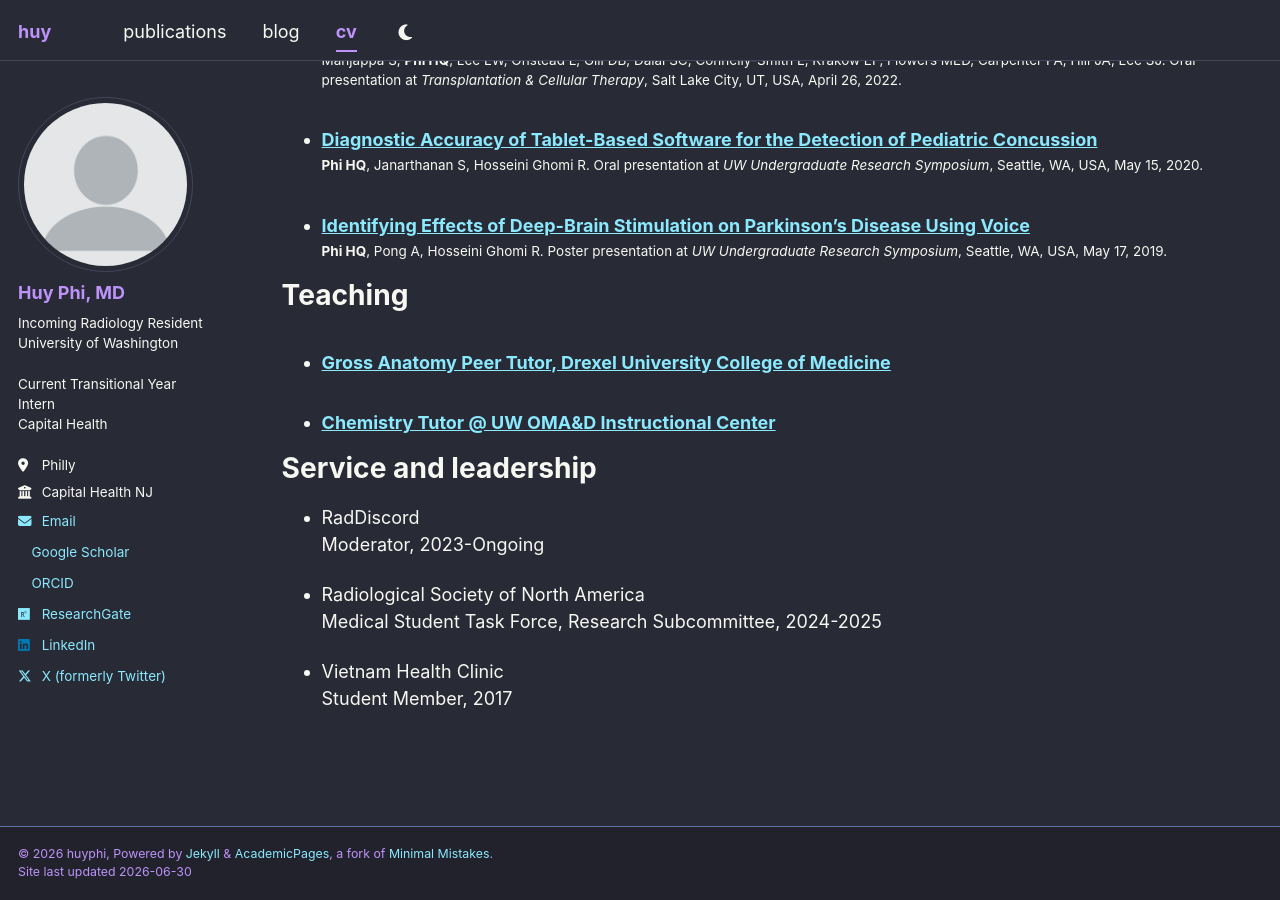
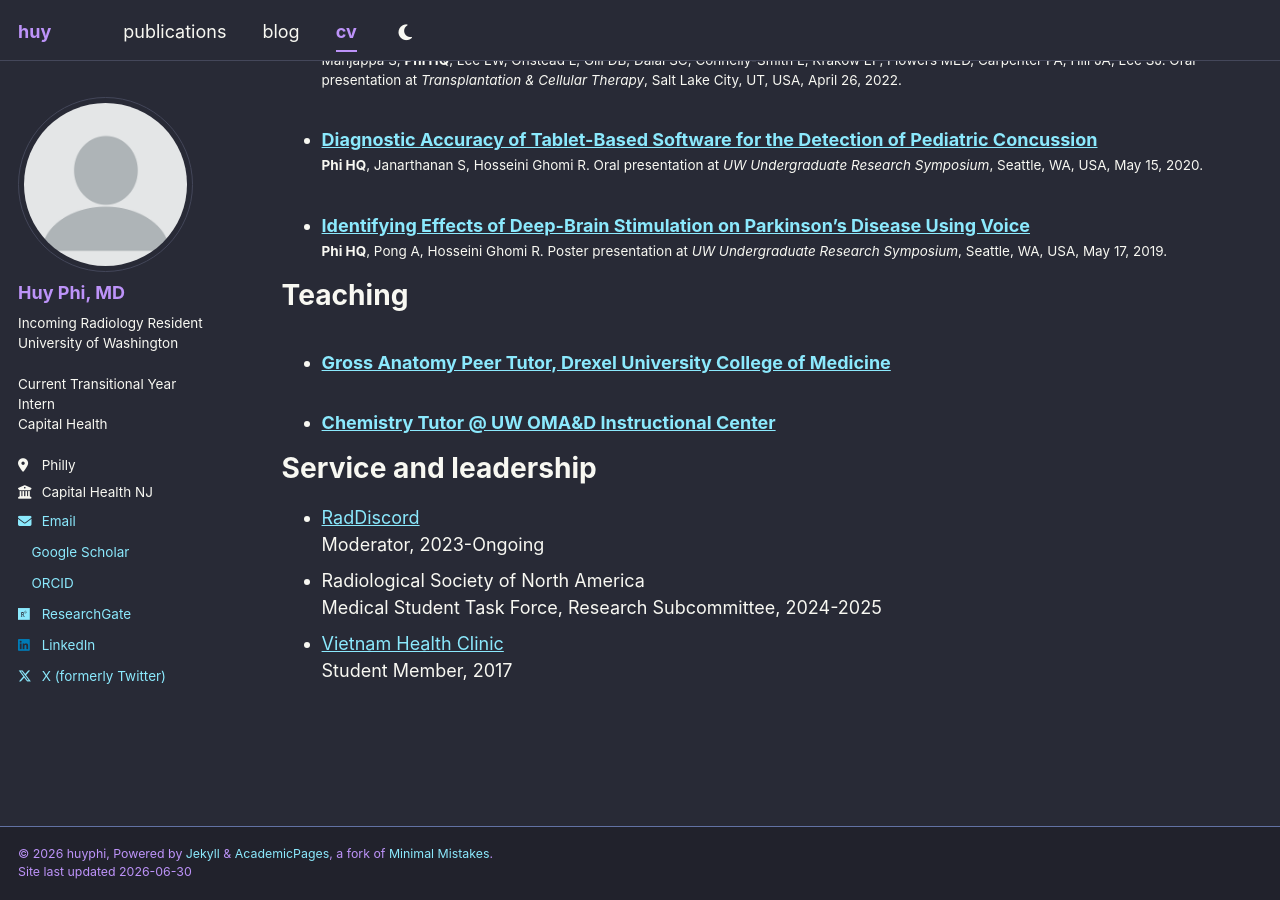
Before and after one commit to huyphi/huyphi.github.io, a Jekyll site: the page built from _pages/cv.md, in a window 1280 px wide and 900 px high, scrolled down 3301 px. Built offline with Jekyll 4.4.1, drawn with Linux system fonts in a browser that asks for light colours; a style sheet for code colours, icons or effects is not loaded.

Commit message:
Update cv.md

```diff
--- a/_pages/cv.md
+++ b/_pages/cv.md
@@ -112,11 +112,19 @@ Teaching
 
 Service and leadership
 ======
-* RadDiscord\
-  Moderator, 2023-Ongoing
+<ul>
+  <li>
+    <a href="https://www.raddiscord.org/" target="_blank" rel="noopener noreferrer">RadDiscord</a><br>
+    Moderator, 2023-Ongoing
+  </li>
 
-* Radiological Society of North America\
-  Medical Student Task Force, Research Subcommittee, 2024-2025
+  <li>
+    Radiological Society of North America<br>
+    Medical Student Task Force, Research Subcommittee, 2024-2025
+  </li>
 
-* Vietnam Health Clinic\
-  Student Member, 2017
+  <li>
+    <a href="https://www.vnhealthclinic.org/" target="_blank" rel="noopener noreferrer">Vietnam Health Clinic</a><br>
+    Student Member, 2017
+  </li>
+</ul>
```
